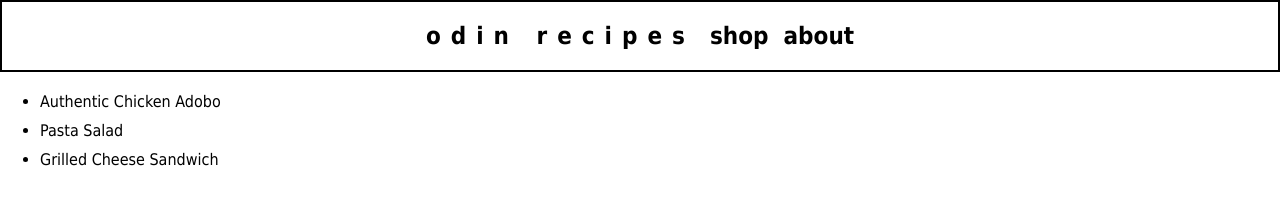
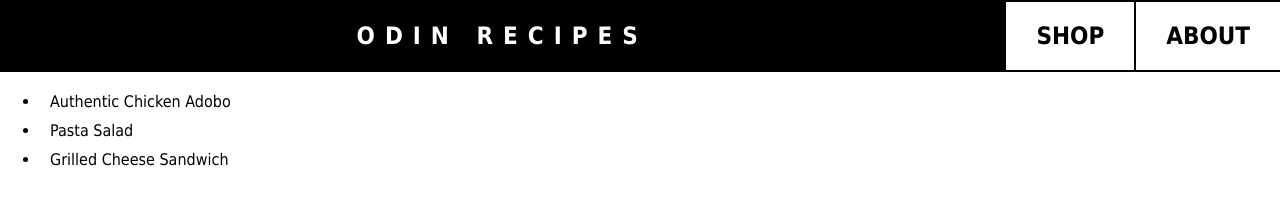
Before and after one commit to danodoms/odin-recipes, a plain HTML site: page index.html in a window 1280 px wide. Drawn offline with Linux system fonts and the light colour scheme.

Commit message:
Updated navbar style

```diff
--- a/index.html
+++ b/index.html
@@ -10,21 +10,15 @@
 
     <nav>
         <div class="nav-btn nav-title">
-            <h1 >
-                <a href="">odin recipes</a>
-            </h1>
+            <a class="nav-text" href="">ODIN RECIPES</a>
         </div>
 
         <div class="nav-btn nav-shop">
-            <h1>
-                <a href="">shop</a>
-            </h1>
+            <a href="">SHOP</a>
         </div>
 
         <div class="nav-btn nav-about">
-            <h1>
-                <a href="">about</a>
-            </h1>
+            <a href="">ABOUT</a>
         </div>
     </nav>
 
--- a/styles.css
+++ b/styles.css
@@ -1,3 +1,11 @@
+html {
+    box-sizing: border-box;
+   }
+
+   *, *::before, *::after {
+    box-sizing: inherit;
+   }
+
 * {
     font-family: Tahoma, sans-serif;
     margin: 0;
@@ -8,39 +16,57 @@ li {
 }
 
 a {
+    color: inherit;
     text-decoration: none;
-    color: black;
+    padding: 0 10px 0 10px;
 }
 
-a:hover {
+nav a {
+    font-size: x-large;
+    display: inline-block;
+}
+
+.nav-btn:hover {
     background-color: black;
+    color: inherit;
     color: white;
-    padding: 0 20px 0 20px;
     transition: all 0.15s;
 
 }
 
-.recipe-list {
-}
-
 nav {
-    padding: 20px;
+    display: flex;
+    flex-direction: inherit;
     text-align: center;
     font-weight: bold;
     letter-spacing: 10px;
     margin-bottom: 20px;
+
+    border-style: solid;
     border-color: black;
-    border-width: 2px;
-    border-style: solid;
+    border-width: 0 0 2px 0;
+
 }
+
 
 .nav-btn {
     display: inline-block;
+    padding: 20px;
+    border-style: solid;
+    border-color: black;
+    border-width: 2px 0 0 0;
 }
 
+.nav-title {
+  flex: auto;
+}
 
 .nav-shop,
 .nav-about {
     font-size: medium;
     letter-spacing: normal;
+
+    border-style: solid;
+    border-color: black;
+    border-width: 2px 0 0 2px;
 }
```
